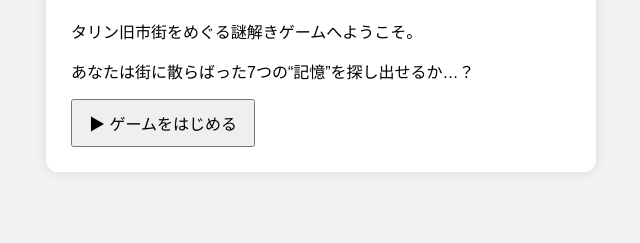
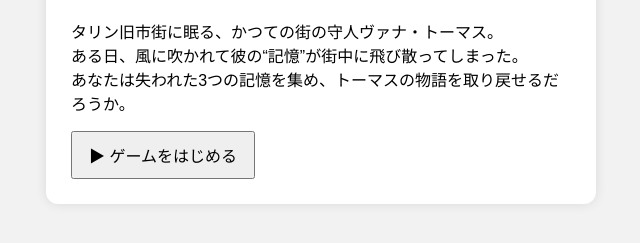
Before and after one commit to bashoo7/mystery-game, a plain HTML site: page index.html in a window 1280 px wide. Shown: the part 133-376 px from the top of the page, without its empty margins (319-959 px from the left). Drawn offline with Linux system fonts and the light colour scheme.

Commit message:
Update index.html

```diff
--- a/index.html
+++ b/index.html
@@ -2,14 +2,17 @@
 <html lang="ja">
 <head>
   <meta charset="UTF-8">
-  <title>タリン旧市街 謎解きゲーム</title>
+  <title>ヴァナ・トーマスの記憶</title>
   <link rel="stylesheet" href="style.css">
 </head>
 <body>
   <div class="container">
     <h1>ヴァナ・トーマスの記憶</h1>
-    <p>タリン旧市街をめぐる謎解きゲームへようこそ。</p>
-    <p>あなたは街に散らばった7つの“記憶”を探し出せるか…？</p>
+    <p>
+      タリン旧市街に眠る、かつての街の守人ヴァナ・トーマス。<br>
+      ある日、風に吹かれて彼の“記憶”が街中に飛び散ってしまった。<br>
+      あなたは失われた3つの記憶を集め、トーマスの物語を取り戻せるだろうか。
+    </p>
     <button onclick="location.href='question1.html'">▶ ゲームをはじめる</button>
   </div>
 </body>
```
